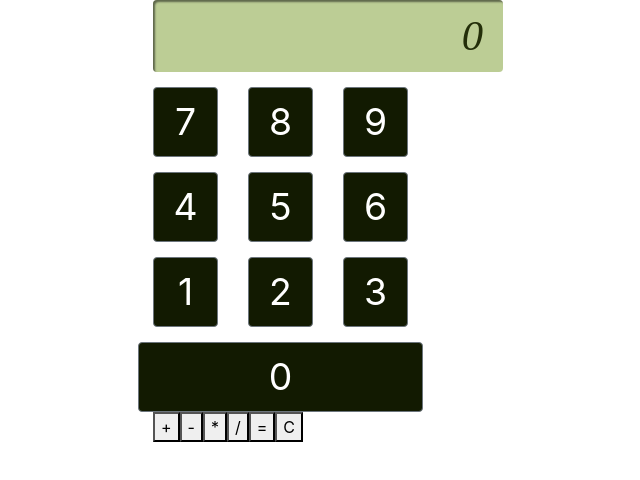
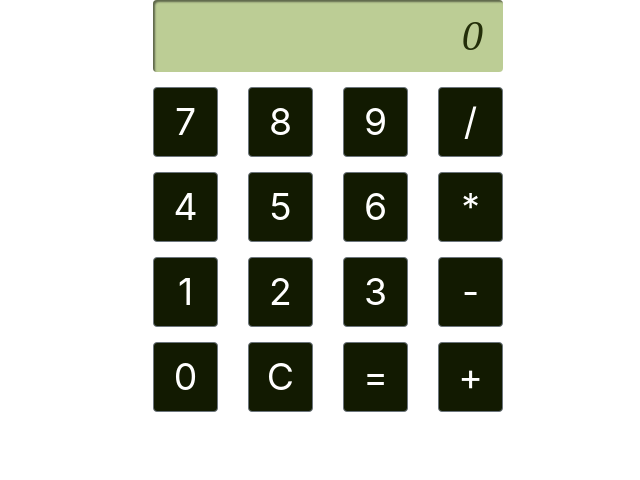
Before and after one commit to chonla/ng-calculator, an Angular app: page / in a window 1280 px wide. Shown: the top 480 px of the page, without its empty margins (312-952 px from the left). Built offline with nearby package versions, Linux system fonts and the light colour scheme; a web font is replaced by a local one.

Commit message:
Adjust cosmetic

```diff
--- a/src/app/components/calculator/calculator.component.html
+++ b/src/app/components/calculator/calculator.component.html
@@ -1,47 +1,57 @@
 <div class="display">{{ result }}</div>
-<div class="row">
-  <div class="col-9">
 <div class="row button-row">
-      <div class="col-4">
+  <div class="col-3">
     <button class="btn btn-secondary button-digit" (click)="input('7')">7</button>
   </div>
-      <div class="col-4">
+  <div class="col-3">
     <button class="btn btn-secondary button-digit" (click)="input('8')">8</button>
   </div>
-      <div class="col-4">
+  <div class="col-3">
     <button class="btn btn-secondary button-digit" (click)="input('9')">9</button>
+  </div>
+  <div class="col-3">
+    <button class="btn btn-secondary button-digit" (click)="divide()">/</button>
   </div>
 </div>
 <div class="row button-row">
-      <div class="col-4">
+  <div class="col-3">
     <button class="btn btn-secondary button-digit" (click)="input('4')">4</button>
   </div>
-      <div class="col-4">
+  <div class="col-3">
     <button class="btn btn-secondary button-digit" (click)="input('5')">5</button>
   </div>
-      <div class="col-4">
+  <div class="col-3">
     <button class="btn btn-secondary button-digit" (click)="input('6')">6</button>
+  </div>
+  <div class="col-3">
+    <button class="btn btn-secondary button-digit" (click)="multiply()">*</button>
   </div>
 </div>
 <div class="row button-row">
-      <div class="col-4">
+  <div class="col-3">
     <button class="btn btn-secondary button-digit" (click)="input('1')">1</button>
   </div>
-      <div class="col-4">
+  <div class="col-3">
     <button class="btn btn-secondary button-digit" (click)="input('2')">2</button>
   </div>
-      <div class="col-4">
+  <div class="col-3">
     <button class="btn btn-secondary button-digit" (click)="input('3')">3</button>
+  </div>
+  <div class="col-3">
+    <button class="btn btn-secondary button-digit" (click)="subtract()">-</button>
   </div>
 </div>
 <div class="row button-row">
+  <div class="col-3">
     <button class="btn btn-secondary button-digit" (click)="input('0')">0</button>
   </div>
+  <div class="col-3">
+    <button class="btn btn-secondary button-digit" (click)="clear()">C</button>
+  </div>
+  <div class="col-3">
+    <button class="btn btn-secondary button-digit" (click)="solve()">=</button>
+  </div>
+  <div class="col-3">
+    <button class="btn btn-secondary button-digit" (click)="add()">+</button>
   </div>
 </div>
-<button (click)="add()">+</button>
-<button (click)="subtract()">-</button>
-<button (click)="multiply()">*</button>
-<button (click)="divide()">/</button>
-<button (click)="solve()">=</button>
-<button (click)="clear()">C</button>
```
Lines whose indentation alone changed are shown as unchanged.
